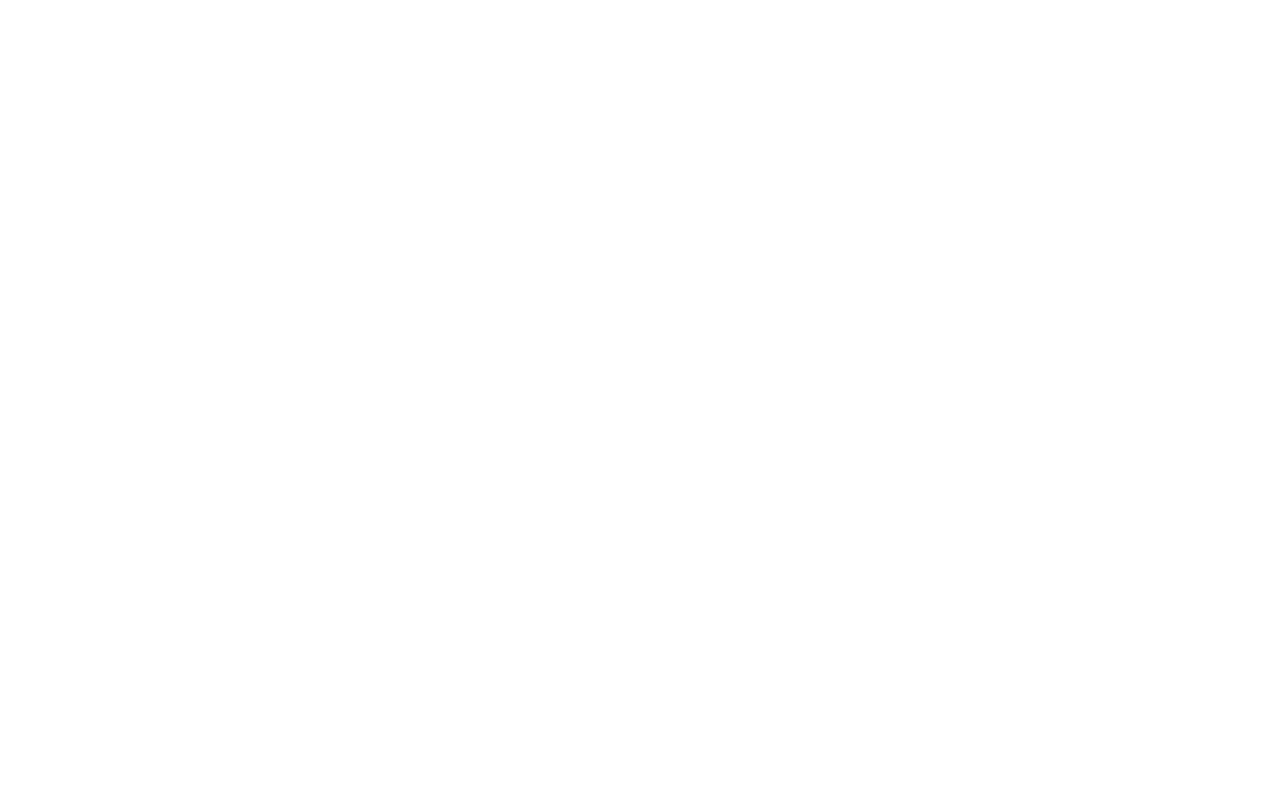
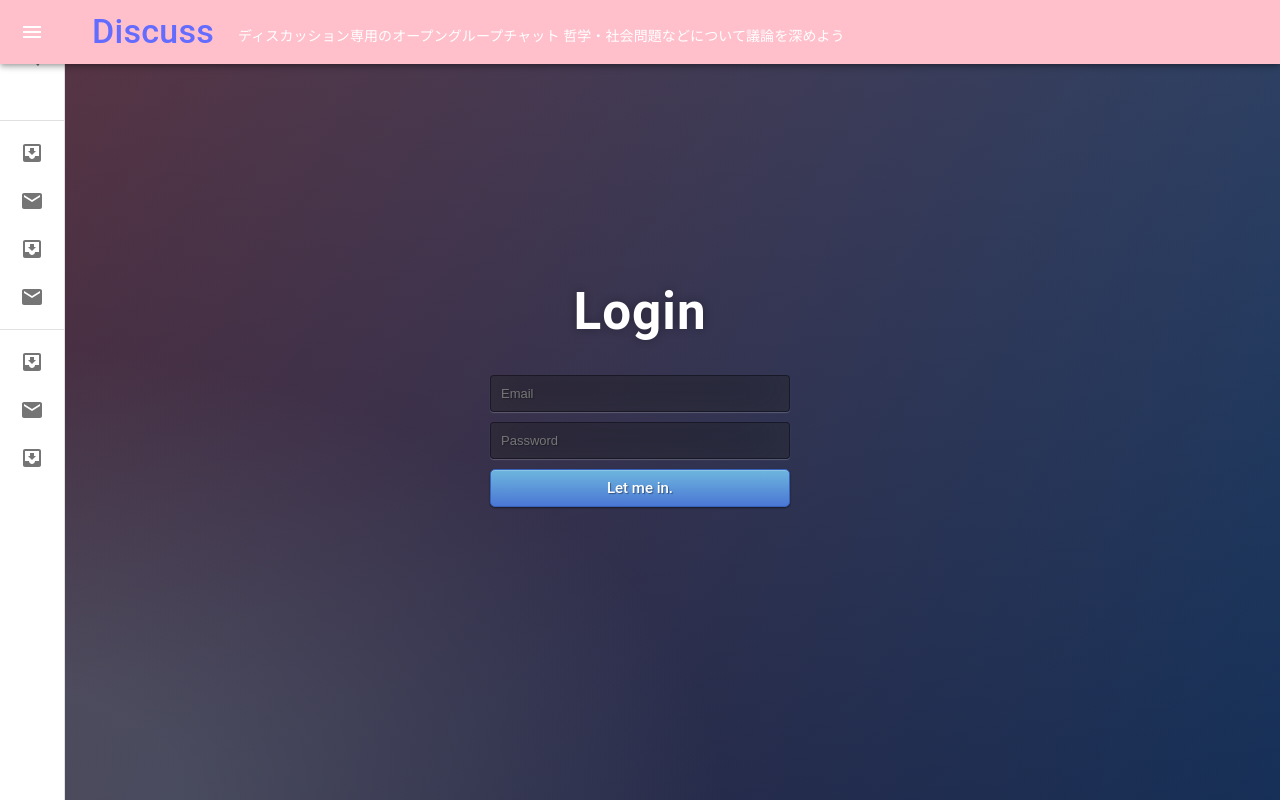
Before and after one commit to Taku345/DiscussFront, a React (Vite) app: page /login in a window 1280 px wide. Before the commit this address had no page. Built offline with nearby package versions, Linux system fonts and the light colour scheme; no server answers.

Commit message:
ログイン状態に応じて右上のログイン関連メニューの表示をコントロールするロジックを追加

```diff
--- a/src/main.tsx
+++ b/src/main.tsx
@@ -6,11 +6,13 @@
 import { Provider } from 'react-redux'
 import store from './ts/store'
 import Router from './ts/Router.tsx'
+import { CssBaseline } from '@mui/material'
 
 ReactDOM.createRoot(document.getElementById('root')!).render(
   <Provider store={store}>
-    <BrowserRouter> {/*BrowserRouterで囲む*/}
+    <BrowserRouter>
       <React.StrictMode>
+        {/* <CssBaseline /> TODO: ここでcss効いているか確認する */}
         <Router />
         {/* <Index /> */}
       </React.StrictMode>
--- a/src/ts/Router.tsx
+++ b/src/ts/Router.tsx
@@ -6,6 +6,7 @@
 import LoginTest from './components/LoginTest';
 import Home from './components/Home/Home';
 import { NotFound } from './components/NotFound';
+import Login from './components/Login/Login';
 
 const Router: React.FC = () => {
   return (
@@ -16,9 +17,10 @@
           {/* <Route path="/" element={<DrawerHeader />}> */}
 
           {/* DrawerHeaderはRouteに一つしかコンポーネントを指定できないっぽいので、
-          HomeとかLoginTestとかの中にいれる必要があるかも？ */}
+          HomeとかLoginTestとかの中にいれる必要があるかも？思案する */}
 
-          <Route path="home" element={<Home />} />
+          <Route path="/" element={<Home />} />
+          <Route path="login" element={<Login />} />
           <Route path="logintest" element={<LoginTest />} />
           {/* </Route> */}
         </Route>
--- a/src/ts/components/Home/Home.tsx
+++ b/src/ts/components/Home/Home.tsx
@@ -1,11 +1,13 @@
 import React from 'react'
 import RoomBoard from './RoomBoard';
 import { Box } from '@mui/material';
+import { DrawerHeader } from '../LeftSideBar/LeftDrawer';
 
 const Home: React.FC = () => {
 
   return (
     <Box sx={{}}>
+      <DrawerHeader />
       <RoomBoard />
     </Box>
   )
--- a/src/ts/components/LeftSideBar/LeftDrawer.scss
+++ b/src/ts/components/LeftSideBar/LeftDrawer.scss
@@ -18,5 +18,9 @@
 
   }
 
+  // .title {
+  //   padding 0
+  // }
+
 
 }
--- a/src/ts/components/LeftSideBar/LeftDrawer.tsx
+++ b/src/ts/components/LeftSideBar/LeftDrawer.tsx
@@ -1,4 +1,5 @@
 import * as React from 'react';
+import { useState, useEffect } from 'react';
 import { styled, useTheme, Theme, CSSObject } from '@mui/material/styles';
 import Box from '@mui/material/Box';
 import MuiDrawer from '@mui/material/Drawer';
@@ -20,7 +21,10 @@
 import MailIcon from '@mui/icons-material/Mail';
 import './LeftDrawer.scss'
 import { Login } from './Login';
-import { Outlet } from 'react-router-dom';
+import { Link, Outlet } from 'react-router-dom';
+import { axiosAPI } from '../../api/axiosAPI';
+import { User } from '../../../types/apiTypes';
+import { AxiosError, AxiosResponse } from 'axios';
 
 const drawerWidth = 240;
 
@@ -49,7 +53,7 @@
   display: 'flex',
   alignItems: 'center',
   justifyContent: 'flex-end',
-  padding: theme.spacing(0, 1),
+  padding: theme.spacing(5, 1),
   // necessary for content to be below app bar
   ...theme.mixins.toolbar,
 }));
@@ -106,6 +110,21 @@
     setOpen(false);
   };
 
+  const [isLoggedIn, setIsLoggedIn] = useState(false);
+
+  useEffect(() => {
+    // ログイン処理があった場合はリダイレクトする前提にしよう
+    const loginCheck = async (): Promise<AxiosResponse> => {
+      return await axiosAPI.get<User>(`/api/user`);
+    }
+    loginCheck().then(() => {
+      setIsLoggedIn(true)
+    }).catch(() => {
+      setIsLoggedIn(false)
+    });
+
+  }, []);
+
   return (
     <Box className="left-drawer" sx={{ display: 'flex' }}>
       <CssBaseline />
@@ -125,14 +144,16 @@
           </IconButton>
           <Box className="header" >
             <Typography variant="h4" noWrap component="div" >
-              Discuss
+              <Link to="/">
+                <div className='py-3'>Discuss</div>
+                {/* TODO:tailwindの適用法を復習 */}
+              </Link>{" "}
             </Typography>
             <Typography variant='subtitle2' noWrap component="div" pl={3} pb='5px'>
               ディスカッション専用のオープングループチャット  哲学・社会問題などについて議論を深めよう
             </Typography>
-
           </Box>
-          <Login />
+          {isLoggedIn ? <Login /> : null}
         </Toolbar>
       </AppBar>
       <Drawer variant="permanent" open={open}>
--- /dev/null
+++ b/src/ts/components/Login/Login.scss
@@ -0,0 +1,170 @@
+@import url(https://fonts.googleapis.com/css?family=Open+Sans);
+
+.btn {
+  display: inline-block;
+  *display: inline;
+  *zoom: 1;
+  padding: 4px 10px 4px;
+  margin-bottom: 0;
+  font-size: 13px;
+  line-height: 18px;
+  color: #333333;
+  text-align: center;
+  text-shadow: 0 1px 1px rgba(255, 255, 255, 0.75);
+  vertical-align: middle;
+  background-color: #f5f5f5;
+  background-image: -moz-linear-gradient(top, #ffffff, #e6e6e6);
+  background-image: -ms-linear-gradient(top, #ffffff, #e6e6e6);
+  background-image: -webkit-gradient(linear, 0 0, 0 100%, from(#ffffff), to(#e6e6e6));
+  background-image: -webkit-linear-gradient(top, #ffffff, #e6e6e6);
+  background-image: -o-linear-gradient(top, #ffffff, #e6e6e6);
+  background-image: linear-gradient(top, #ffffff, #e6e6e6);
+  background-repeat: repeat-x;
+  filter: progid:dximagetransform.microsoft.gradient(startColorstr=#ffffff, endColorstr=#e6e6e6, GradientType=0);
+  border-color: #e6e6e6 #e6e6e6 #e6e6e6;
+  border-color: rgba(0, 0, 0, 0.1) rgba(0, 0, 0, 0.1) rgba(0, 0, 0, 0.25);
+  border: 1px solid #e6e6e6;
+  -webkit-border-radius: 4px;
+  -moz-border-radius: 4px;
+  border-radius: 4px;
+  -webkit-box-shadow: inset 0 1px 0 rgba(255, 255, 255, 0.2), 0 1px 2px rgba(0, 0, 0, 0.05);
+  -moz-box-shadow: inset 0 1px 0 rgba(255, 255, 255, 0.2), 0 1px 2px rgba(0, 0, 0, 0.05);
+  box-shadow: inset 0 1px 0 rgba(255, 255, 255, 0.2), 0 1px 2px rgba(0, 0, 0, 0.05);
+  cursor: pointer;
+  *margin-left: .3em;
+}
+
+.btn:hover,
+.btn:active,
+.btn.active,
+.btn.disabled,
+.btn[disabled] {
+  background-color: #e6e6e6;
+}
+
+.btn-large {
+  padding: 9px 14px;
+  font-size: 15px;
+  line-height: normal;
+  -webkit-border-radius: 5px;
+  -moz-border-radius: 5px;
+  border-radius: 5px;
+}
+
+.btn:hover {
+  color: #333333;
+  text-decoration: none;
+  background-color: #e6e6e6;
+  background-position: 0 -15px;
+  -webkit-transition: background-position 0.1s linear;
+  -moz-transition: background-position 0.1s linear;
+  -ms-transition: background-position 0.1s linear;
+  -o-transition: background-position 0.1s linear;
+  transition: background-position 0.1s linear;
+}
+
+.btn-primary,
+.btn-primary:hover {
+  text-shadow: 0 -1px 0 rgba(0, 0, 0, 0.25);
+  color: #ffffff;
+}
+
+.btn-primary.active {
+  color: rgba(255, 255, 255, 0.75);
+}
+
+.btn-primary {
+  background-color: #4a77d4;
+  background-image: -moz-linear-gradient(top, #6eb6de, #4a77d4);
+  background-image: -ms-linear-gradient(top, #6eb6de, #4a77d4);
+  background-image: -webkit-gradient(linear, 0 0, 0 100%, from(#6eb6de), to(#4a77d4));
+  background-image: -webkit-linear-gradient(top, #6eb6de, #4a77d4);
+  background-image: -o-linear-gradient(top, #6eb6de, #4a77d4);
+  background-image: linear-gradient(top, #6eb6de, #4a77d4);
+  background-repeat: repeat-x;
+  filter: progid:dximagetransform.microsoft.gradient(startColorstr=#6eb6de, endColorstr=#4a77d4, GradientType=0);
+  border: 1px solid #3762bc;
+  text-shadow: 1px 1px 1px rgba(0, 0, 0, 0.4);
+  box-shadow: inset 0 1px 0 rgba(255, 255, 255, 0.2), 0 1px 2px rgba(0, 0, 0, 0.5);
+}
+
+.btn-primary:hover,
+.btn-primary:active,
+.btn-primary.active,
+.btn-primary.disabled,
+.btn-primary[disabled] {
+  filter: none;
+  background-color: #4a77d4;
+}
+
+.btn-block {
+  width: 100%;
+  display: block;
+}
+
+* {
+  -webkit-box-sizing: border-box;
+  -moz-box-sizing: border-box;
+  -ms-box-sizing: border-box;
+  -o-box-sizing: border-box;
+  box-sizing: border-box;
+}
+
+html {
+  width: 100%;
+  height: 100%;
+  overflow: hidden;
+}
+
+body {
+  width: 100%;
+  height: 100%;
+  font-family: 'Open Sans', sans-serif;
+  background: #092756;
+  background: -moz-radial-gradient(0% 100%, ellipse cover, rgba(104, 128, 138, .4) 10%, rgba(138, 114, 76, 0) 40%), -moz-linear-gradient(top, rgba(57, 173, 219, .25) 0%, rgba(42, 60, 87, .4) 100%), -moz-linear-gradient(-45deg, #670d10 0%, #092756 100%);
+  background: -webkit-radial-gradient(0% 100%, ellipse cover, rgba(104, 128, 138, .4) 10%, rgba(138, 114, 76, 0) 40%), -webkit-linear-gradient(top, rgba(57, 173, 219, .25) 0%, rgba(42, 60, 87, .4) 100%), -webkit-linear-gradient(-45deg, #670d10 0%, #092756 100%);
+  background: -o-radial-gradient(0% 100%, ellipse cover, rgba(104, 128, 138, .4) 10%, rgba(138, 114, 76, 0) 40%), -o-linear-gradient(top, rgba(57, 173, 219, .25) 0%, rgba(42, 60, 87, .4) 100%), -o-linear-gradient(-45deg, #670d10 0%, #092756 100%);
+  background: -ms-radial-gradient(0% 100%, ellipse cover, rgba(104, 128, 138, .4) 10%, rgba(138, 114, 76, 0) 40%), -ms-linear-gradient(top, rgba(57, 173, 219, .25) 0%, rgba(42, 60, 87, .4) 100%), -ms-linear-gradient(-45deg, #670d10 0%, #092756 100%);
+  background: -webkit-radial-gradient(0% 100%, ellipse cover, rgba(104, 128, 138, .4) 10%, rgba(138, 114, 76, 0) 40%), linear-gradient(to bottom, rgba(57, 173, 219, .25) 0%, rgba(42, 60, 87, .4) 100%), linear-gradient(135deg, #670d10 0%, #092756 100%);
+  filter: progid:DXImageTransform.Microsoft.gradient(startColorstr='#3E1D6D', endColorstr='#092756', GradientType=1);
+}
+
+.login {
+  position: absolute;
+  top: 50%;
+  left: 50%;
+  margin: -150px 0 0 -150px;
+  width: 300px;
+  height: 300px;
+}
+
+.login h1 {
+  color: #fff;
+  text-shadow: 0 0 10px rgba(0, 0, 0, 0.3);
+  letter-spacing: 1px;
+  text-align: center;
+}
+
+input {
+  width: 100%;
+  margin-bottom: 10px;
+  background: rgba(0, 0, 0, 0.3);
+  border: none;
+  outline: none;
+  padding: 10px;
+  font-size: 13px;
+  color: #fff;
+  text-shadow: 1px 1px 1px rgba(0, 0, 0, 0.3);
+  border: 1px solid rgba(0, 0, 0, 0.3);
+  border-radius: 4px;
+  box-shadow: inset 0 -5px 45px rgba(100, 100, 100, 0.2), 0 1px 1px rgba(255, 255, 255, 0.2);
+  -webkit-transition: box-shadow .5s ease;
+  -moz-transition: box-shadow .5s ease;
+  -o-transition: box-shadow .5s ease;
+  -ms-transition: box-shadow .5s ease;
+  transition: box-shadow .5s ease;
+}
+
+input:focus {
+  box-shadow: inset 0 -5px 45px rgba(100, 100, 100, 0.4), 0 1px 1px rgba(255, 255, 255, 0.2);
+}
--- /dev/null
+++ b/src/ts/components/Login/Login.tsx
@@ -0,0 +1,27 @@
+import { useState } from "react";
+import { DrawerHeader } from "../LeftSideBar/LeftDrawer";
+import './Login.scss';
+
+export default function Login() {
+  const [email, setEmail] = useState('');
+  const [password, setPassword] = useState('');
+
+  const onChangeEmail = (e: React.ChangeEvent<HTMLInputElement>) => setEmail(e.target.value);
+
+  const onChangePassword = (e: React.ChangeEvent<HTMLInputElement>) => setPassword(e.target.value);
+
+  return (
+    <div>
+      <DrawerHeader />
+
+      <div className="login">
+        <h1>Login</h1>
+        <form method="post">
+          <input type="text" placeholder="Email" value={email} onChange={onChangeEmail} />
+          <input type="password" placeholder="Password" value={password} onChange={onChangePassword} />
+          <button type="submit" className="btn btn-primary btn-block btn-large">Let me in.</button>
+        </form>
+      </div>
+    </div>
+  )
+}
```
Also changed, not shown: src/ts/components/LoginTest.tsx (+9 -1 lines), src/ts/routes/About.tsx (deleted, +0 -7 lines), src/ts/routes/Home.tsx (deleted, +0 -9 lines).
